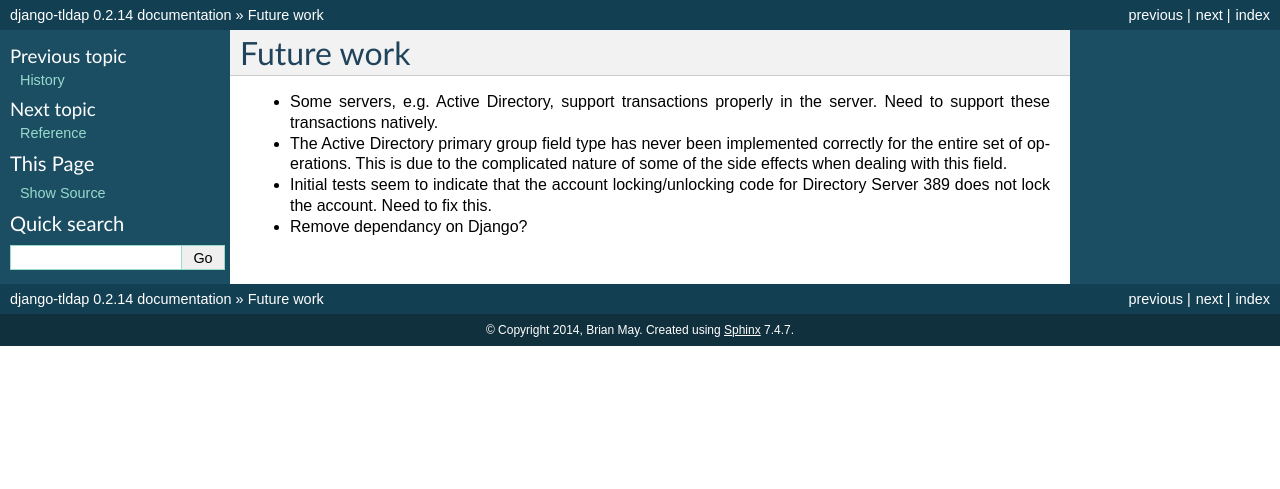
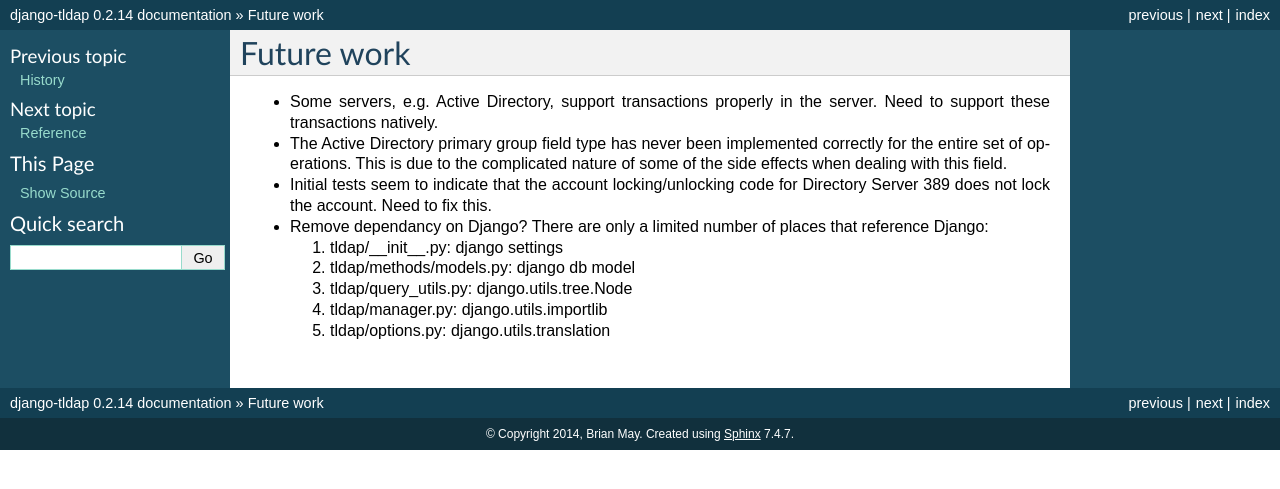
Before and after one commit to Karaage-Cluster/python-tldap, a Sphinx documentation site: the page built from docs/future.rst, in a window 1280 px wide. Shown: the top 489 px of the page. Built offline with Sphinx 7.4.7, drawn with Linux system fonts in a browser that asks for light colours.

Commit message:
Update documentation.

```diff
--- a/docs/future.rst
+++ b/docs/future.rst
@@ -1,14 +1,21 @@
 Future work
 ===========
 
-* Some servers, e.g. Active Directory, support transactions properly in the
-  server. Need to support these transactions natively.
+*   Some servers, e.g. Active Directory, support transactions properly in the
+    server. Need to support these transactions natively.
 
-* The Active Directory primary group field type has never been implemented
-  correctly for the entire set of operations. This is due to the complicated
-  nature of some of the side effects when dealing with this field.
+*   The Active Directory primary group field type has never been implemented
+    correctly for the entire set of operations. This is due to the complicated
+    nature of some of the side effects when dealing with this field.
 
-* Initial tests seem to indicate that the account locking/unlocking code for
-  Directory Server 389 does not lock the account. Need to fix this.
+*   Initial tests seem to indicate that the account locking/unlocking code for
+    Directory Server 389 does not lock the account. Need to fix this.
 
-* Remove dependancy on Django?
+*   Remove dependancy on Django? There are only a limited number of places that
+    reference Django:
+
+    #.  tldap/__init__.py: django settings
+    #.  tldap/methods/models.py: django db model
+    #.  tldap/query_utils.py: django.utils.tree.Node
+    #.  tldap/manager.py: django.utils.importlib
+    #.  tldap/options.py: django.utils.translation
```
Also changed, not shown: docs/getting_started.rst (+14 -0 lines).
